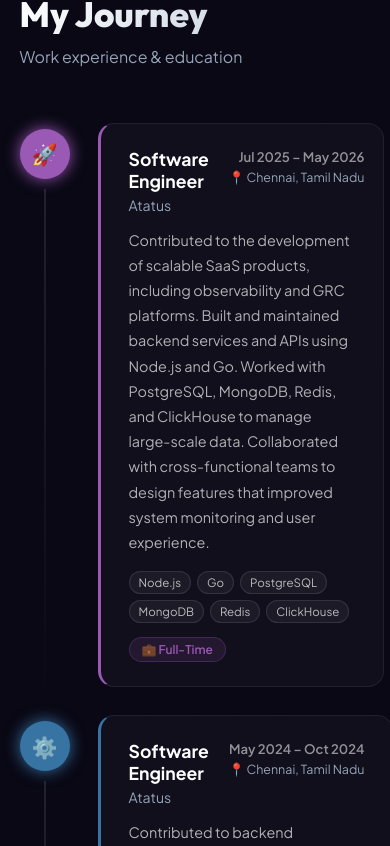
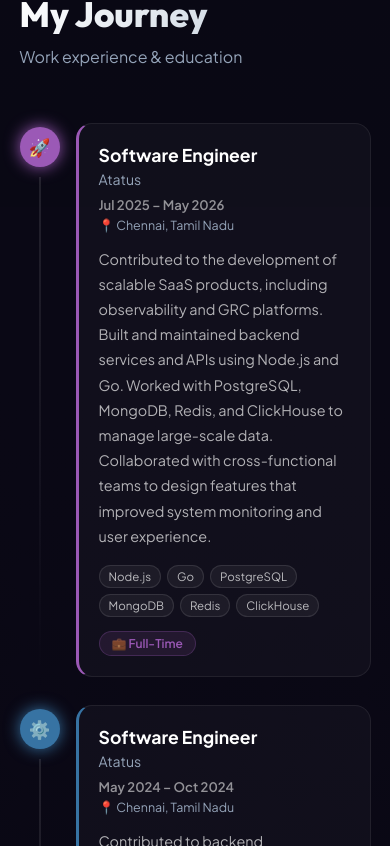
Before and after one commit to vignesh-s-001/Personal-Portfolio, a React (Vite) app: page / in a window 390 px wide. Shown: the part 4118-4964 px from the top of the page. Built offline with nearby package versions, Linux system fonts and the light colour scheme.

Commit message:
Fix Experience section timeline responsiveness on mobile

```diff
--- a/src/App.css
+++ b/src/App.css
@@ -1168,6 +1168,30 @@ body {
   .site-footer {
     padding: 30px 20px;
   }
+
+  /* Timeline (Experience) fixes */
+  .timeline-item {
+    gap: 16px;
+  }
+  .timeline-left {
+    padding-top: 4px;
+  }
+  .timeline-dot {
+    width: 40px;
+    height: 40px;
+    font-size: 1.1rem;
+  }
+  .timeline-card {
+    padding: 20px 20px;
+  }
+  .timeline-card-top {
+    flex-direction: column;
+    align-items: flex-start;
+    gap: 8px;
+  }
+  .timeline-meta {
+    align-items: flex-start;
+  }
 }
 
 /* Small Mobile */
```
